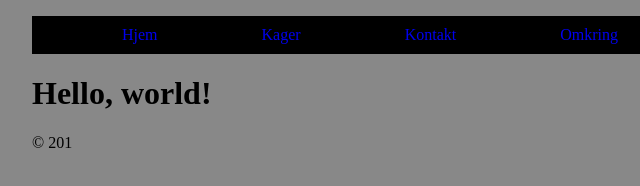
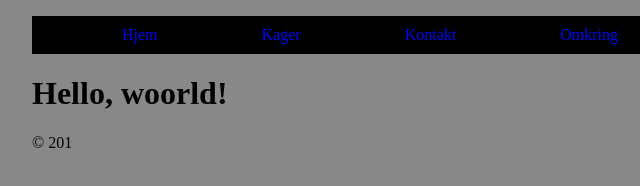
Before and after one commit to IAmTipsy/KyhnsKager, a plain HTML site: page index.html in a window 1280 px wide. Shown: the full height of the page, 108-748 px from the left. Drawn offline with Linux system fonts and the light colour scheme.

Commit message:
fixed the text

```diff
--- a/index.html
+++ b/index.html
@@ -20,7 +20,7 @@
         </ul>
       </nav>
     </header>
-    <h1>Hello, world!</h1>
+    <h1>Hello, woorld!</h1>
 
     <footer>
       <p>&copy; 201</p>
```
